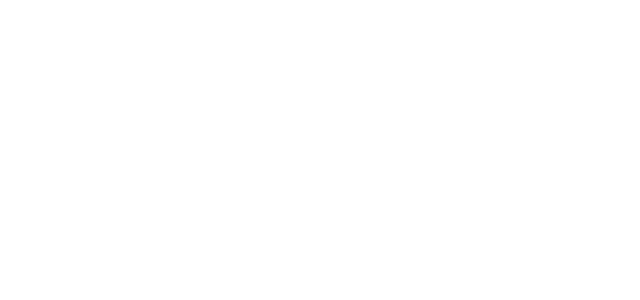
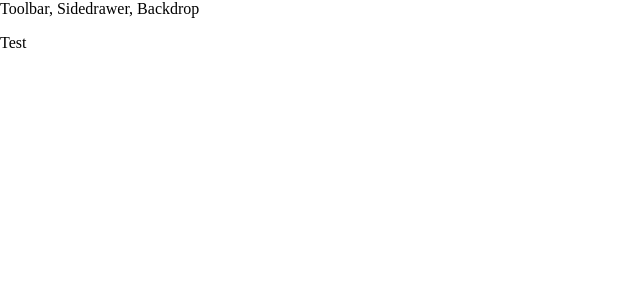
Before and after one commit to emrexhepi/ReactJS-Burger-Builder, a React app: page / in a window 1280 px wide. Shown: the top 300 px of the page, without its empty margins (0-640 px from the left). Built offline with nearby package versions, Linux system fonts and the light colour scheme.

Commit message:
Layout settup

```diff
--- a/src/App.js
+++ b/src/App.js
@@ -1,11 +1,12 @@
 import React, { Component } from 'react';
+import Layout from './components/Layout/Layout';
 
 class App extends Component {
   render() {
     return (
-      <div>
-
-      </div>
+      <Layout >
+        <p> Test </p>
+      </Layout>
     );
   }
 }
--- /dev/null
+++ b/src/components/Layout/Layout.js
@@ -0,0 +1,15 @@
+import React from "react";
+import Aux from "../../hoc/Auxiliary";
+
+const layout = (props)=>{
+    return (
+        <Aux>
+        <div key="header">Toolbar, Sidedrawer, Backdrop</div>
+        <main key="body">
+            {props.children}
+        </main>
+        </Aux>
+    );
+}
+
+export default layout;
--- /dev/null
+++ b/src/hoc/Auxiliary.js
@@ -0,0 +1,3 @@
+const aux = (props) => props.children;
+
+export default aux;
--- a/src/index.css
+++ b/src/index.css
@@ -1,5 +1,5 @@
 body {
   margin: 0;
   padding: 0;
-  font-family: sans-serif;
+  font-family: "Open Sans" sans-serif;
 }
```
